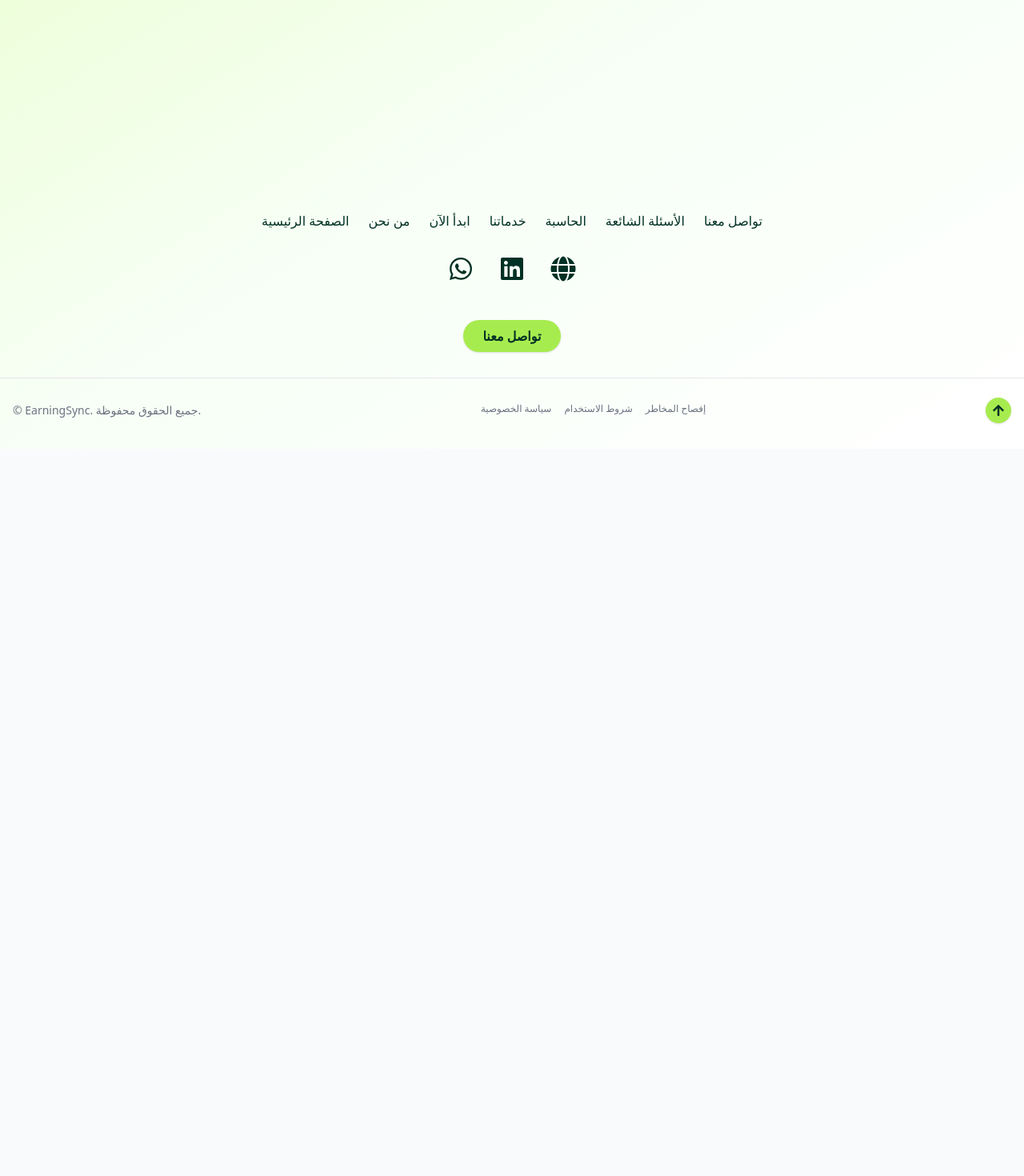
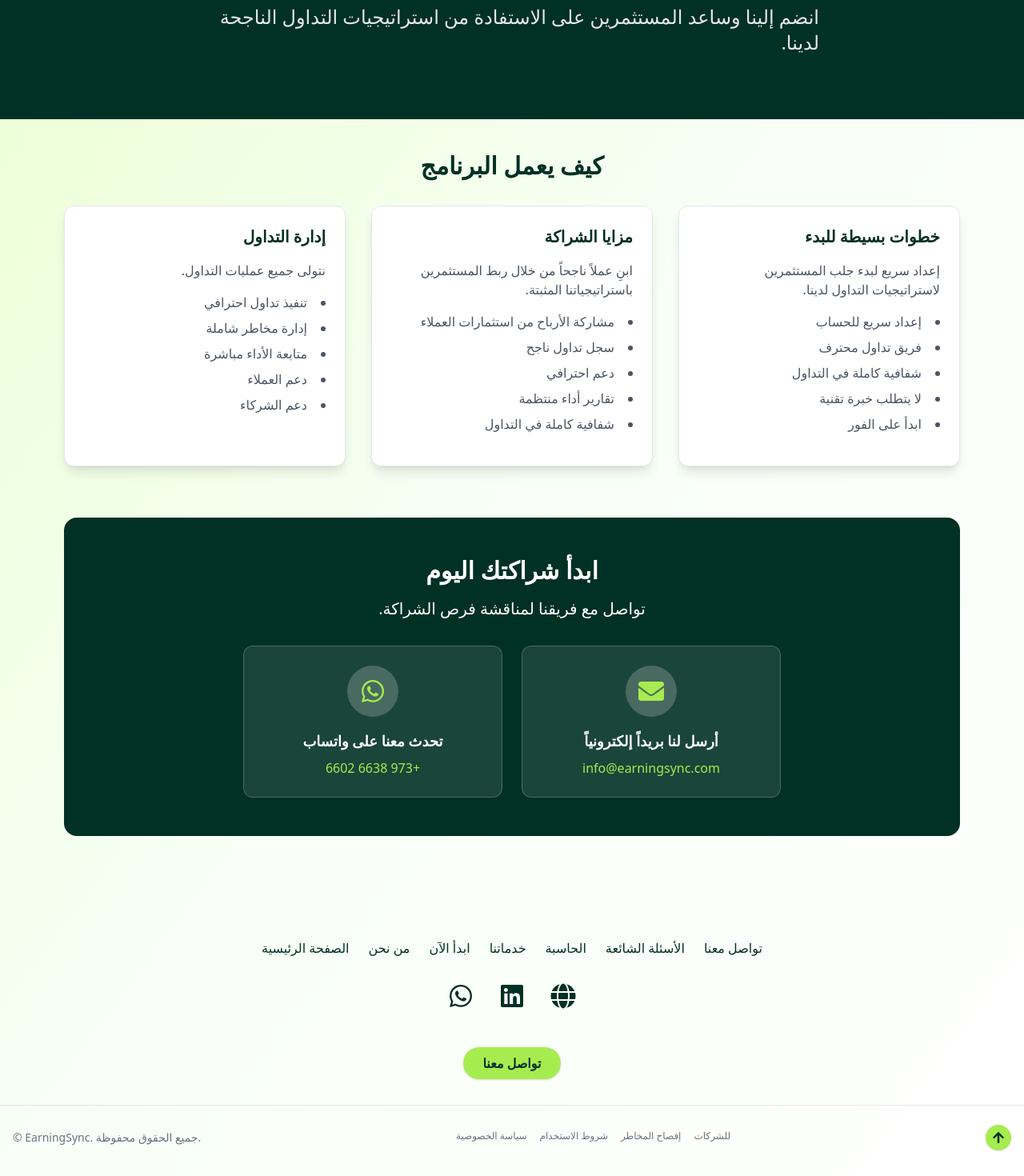
Before and after one commit to Suhaib5333/earning-sync, a React (Vite) app: page /ar/b2b in a window 1280 px wide. Shown: the part 239-1709 px from the top of the page at 80% size. Before the commit the page ends 800 px from the top, so only its background shows below. Built offline with nearby package versions, Linux system fonts and the light colour scheme.

Commit message:
Added b2b page

```diff
--- a/src/App.jsx
+++ b/src/App.jsx
@@ -12,6 +12,7 @@ import Products from "./pages/Products";
 import Privacy from "./pages/Privacy";
 import Terms from "./pages/Terms";
 import RiskWarning from "./pages/RiskWarning";
+import B2B from "./pages/B2B";
 
 function App() {
   return (
@@ -31,6 +32,7 @@ function App() {
             <Route path="/privacy" element={<Privacy />} />
             <Route path="/terms" element={<Terms />} />
             <Route path="/riskwarning" element={<RiskWarning />} />
+            <Route path="/b2b" element={<B2B />} />
             {/* Arabic routes (with /ar prefix) */}
             <Route path="/ar" element={<Home />} />
             <Route path="/ar/about" element={<About />} />
@@ -42,6 +44,7 @@ function App() {
             <Route path="/ar/privacy" element={<Privacy />} />
             <Route path="/ar/terms" element={<Terms />} />
             <Route path="/ar/riskwarning" element={<RiskWarning />} />
+            <Route path="/ar/b2b" element={<B2B />} />
           </Routes>
         </main>
         <Footer />
--- a/src/components/Footer.jsx
+++ b/src/components/Footer.jsx
@@ -155,6 +155,13 @@ const Footer = () => {
           >
             {t("footer.risk")}
           </Link>
+          <Link
+            to={getPath("/b2b")}
+            className="text-xs text-gray-500 hover:text-[#a7ec4f] transition border-b-2 border-transparent hover:border-[#a7ec4f] pb-0.5"
+            onClick={(e) => handleNavClick(getPath("/b2b"), e)}
+          >
+            {t("footer.b2b")}
+          </Link>
         </div>
         <button
           onClick={scrollToTop}
--- a/src/locales/ar/translation.json
+++ b/src/locales/ar/translation.json
@@ -98,6 +98,51 @@
     "title": "إفصاح المخاطر",
     "content": "EarningSync Classic هو استراتيجية شبه آلية لـ ناسداك (USTEC)، الذهب، النفط الأمريكي، وUS30 ، باستخدام قواعد صارمة لإدارة المخاطر ورأس المال لتحقيق نتائج مستقرة ومستدامة. مصمم لاقتناص الزخم بأقل مخاطرة، وهو مثالي للمستثمرين الباحثين عن عوائد مستقرة.\nجميع الاستراتيجيات، بما في ذلك EarningSync Classic وEarningSync HR، تحمل احتمالية الربح والخسارة. النتائج السابقة لا تضمن الأداء المستقبلي. تداول فقط برأس مال يمكنك تحمل خسارته، ويفضل استشارة مختص مستقل عند الحاجة.\nباستخدامك EarningSync، فإنك تقر وتقبل هذه المخاطر."
   },
+  "b2b": {
+    "heroTitle": "برنامج <span class=\"text-[#a7ec4f]\">الشراكة</span> من EarningSync",
+    "heroDesc": "انضم إلينا وساعد المستثمرين على الاستفادة من استراتيجيات التداول الناجحة لدينا.",
+    "programTitle": "كيف يعمل البرنامج",
+    "program": {
+      "setup": {
+        "title": "خطوات بسيطة للبدء",
+        "desc": "إعداد سريع لبدء جلب المستثمرين لاستراتيجيات التداول لدينا.",
+        "features": [
+          "إعداد سريع للحساب",
+          "فريق تداول محترف",
+          "شفافية كاملة في التداول",
+          "لا يتطلب خبرة تقنية",
+          "ابدأ على الفور"
+        ]
+      },
+      "benefits": {
+        "title": "مزايا الشراكة",
+        "desc": "ابنِ عملاً ناجحاً من خلال ربط المستثمرين باستراتيجياتنا المثبتة.",
+        "features": [
+          "مشاركة الأرباح من استثمارات العملاء",
+          "سجل تداول ناجح",
+          "دعم احترافي",
+          "تقارير أداء منتظمة",
+          "شفافية كاملة في التداول"
+        ]
+      },
+      "support": {
+        "title": "إدارة التداول",
+        "desc": "نتولى جميع عمليات التداول.",
+        "features": [
+          "تنفيذ تداول احترافي",
+          "إدارة مخاطر شاملة",
+          "متابعة الأداء مباشرة",
+          "دعم العملاء",
+          "دعم الشركاء"
+        ]
+      }
+    },
+    "contactTitle": "ابدأ شراكتك اليوم",
+    "contactDesc": "تواصل مع فريقنا لمناقشة فرص الشراكة.",
+    "contactButton": "تواصل معنا الآن",
+    "emailDesc": "أرسل لنا بريداً إلكترونياً",
+    "whatsappDesc": "تحدث معنا على واتساب"
+  },
   "home": {
     "heroTitle": "تكنلوجيا متطورة لنسخ <span class=\"text-[#a7ec4f]\">الصفقات</span>",
     "heroSubtitle": "عشرات المستثمرين ينسخون صفقاتنا و يثقون بنا",
@@ -176,7 +221,8 @@
     "terms": "شروط الاستخدام",
     "risk": "إفصاح المخاطر",
     "copyright": "© EarningSync. جميع الحقوق محفوظة.",
-    "contactButton": "تواصل معنا"
+    "contactButton": "تواصل معنا",
+    "b2b": "للشركات"
   },
   "calculator": {
     "heroTitle": "<span class=\"text-[#a7ec4f]\">الحاسبة</span>",
--- a/src/locales/en/translation.json
+++ b/src/locales/en/translation.json
@@ -127,7 +127,8 @@
     "terms": "Terms of Service",
     "risk": "Risk Disclosure",
     "copyright": "© EarningSync. All rights reserved.",
-    "contactButton": "Contact Us"
+    "contactButton": "Contact Us",
+    "b2b": "For Business"
   },
   "calculator": {
     "heroTitle": "Investment <span class=\"text-[#a7ec4f]\">Calculator</span>",
@@ -296,6 +297,51 @@
     "ctaButton": "Get Started Now",
     "ctaNote": "Start with just $100 • Stop copying & withdraw at anytime"
   },
+  "b2b": {
+    "heroTitle": "EarningSync <span class=\"text-[#a7ec4f]\">Partnership</span> Program",
+    "heroDesc": "Partner with us to grow your client base and share in the profits of our proven trading strategies.",
+    "programTitle": "How It Works",
+    "program": {
+      "setup": {
+        "title": "Simple Setup Process",
+        "desc": "Quick setup to start bringing investors to our trading strategies.",
+        "features": [
+          "Quick account setup",
+          "Professional trading team",
+          "Full trading transparency",
+          "No technical integration needed",
+          "Start immediately"
+        ]
+      },
+      "benefits": {
+        "title": "Partner Benefits",
+        "desc": "Build a successful business by connecting investors with our proven strategies.",
+        "features": [
+          "Split profits from client investments",
+          "Proven trading track record",
+          "Professional support",
+          "Regular performance reports",
+          "Full trading transparency"
+        ]
+      },
+      "support": {
+        "title": "Trading Management",
+        "desc": "We handle all trading operations.",
+        "features": [
+          "Professional trading execution",
+          "Comprehensive risk management",
+          "Live performance monitoring",
+          "Client support",
+          "Partner support"
+        ]
+      }
+    },
+    "contactTitle": "Start Your Partnership Today",
+    "contactDesc": "Get in touch with our team to discuss partnership opportunities.",
+    "contactButton": "Contact Us Now",
+    "emailDesc": "Send us an email",
+    "whatsappDesc": "Chat with us on WhatsApp"
+  },
   "home": {
     "heroTitle": "Advanced Copy Trading<br><span class=\"text-[#a7ec4f]\">Technology</span>",
     "heroSubtitle": "Dozens of Investors Copy and Trust Us",
--- /dev/null
+++ b/src/pages/B2B.jsx
@@ -0,0 +1,142 @@
+import React from "react";
+import { useTranslation } from "react-i18next";
+import { motion } from "framer-motion";
+import { FaEnvelope, FaWhatsapp } from "react-icons/fa";
+
+const B2B = () => {
+  const { t, i18n } = useTranslation();
+  const isRTL = i18n.language === "ar";
+
+  return (
+    <div dir={isRTL ? "rtl" : "ltr"}>
+      {/* Hero Section */}
+      <section className="w-full bg-[#013024] text-white py-16 md:py-20 mb-10">
+        <div className="max-w-4xl mx-auto px-4">
+          <h1
+            className="text-4xl md:text-6xl font-bold mb-6 text-center"
+            dangerouslySetInnerHTML={{ __html: t("b2b.heroTitle") }}
+          />
+          <p
+            className={`text-xl md:text-2xl text-gray-200 max-w-3xl mx-auto font-medium ${
+              isRTL ? "text-right" : "text-center"
+            }`}
+          >
+            {t("b2b.heroDesc")}
+          </p>
+        </div>
+      </section>
+
+      {/* Main Content */}
+      <div className="max-w-6xl mx-auto px-4 mb-16">
+        {/* Program Section */}
+        <section className="mb-16">
+          <h2 className="text-3xl font-bold text-[#013024] mb-8 text-center">
+            {t("b2b.programTitle")}
+          </h2>
+          <div className="grid md:grid-cols-2 lg:grid-cols-3 gap-8">
+            {/* Setup Process */}
+            <div className="bg-white rounded-xl shadow-lg p-6 border border-gray-200">
+              <h3 className="text-xl font-bold text-[#013024] mb-4">
+                {t("b2b.program.setup.title")}
+              </h3>
+              <p className="text-gray-600 mb-4">
+                {t("b2b.program.setup.desc")}
+              </p>
+              <ul className="list-disc list-inside text-gray-600 mb-4">
+                {t("b2b.program.setup.features", {
+                  returnObjects: true,
+                }).map((feature, index) => (
+                  <li key={index} className="mb-2">
+                    {feature}
+                  </li>
+                ))}
+              </ul>
+            </div>
+
+            {/* Benefits */}
+            <div className="bg-white rounded-xl shadow-lg p-6 border border-gray-200">
+              <h3 className="text-xl font-bold text-[#013024] mb-4">
+                {t("b2b.program.benefits.title")}
+              </h3>
+              <p className="text-gray-600 mb-4">
+                {t("b2b.program.benefits.desc")}
+              </p>
+              <ul className="list-disc list-inside text-gray-600 mb-4">
+                {t("b2b.program.benefits.features", {
+                  returnObjects: true,
+                }).map((feature, index) => (
+                  <li key={index} className="mb-2">
+                    {feature}
+                  </li>
+                ))}
+              </ul>
+            </div>
+
+            {/* Support */}
+            <div className="bg-white rounded-xl shadow-lg p-6 border border-gray-200">
+              <h3 className="text-xl font-bold text-[#013024] mb-4">
+                {t("b2b.program.support.title")}
+              </h3>
+              <p className="text-gray-600 mb-4">
+                {t("b2b.program.support.desc")}
+              </p>
+              <ul className="list-disc list-inside text-gray-600 mb-4">
+                {t("b2b.program.support.features", {
+                  returnObjects: true,
+                }).map((feature, index) => (
+                  <li key={index} className="mb-2">
+                    {feature}
+                  </li>
+                ))}
+              </ul>
+            </div>
+          </div>
+        </section>
+
+        {/* Contact Cards Section */}
+        <section className="bg-[#013024] rounded-2xl p-8 md:p-12 text-white">
+          <h2 className="text-3xl font-bold mb-4 text-center">{t("b2b.contactTitle")}</h2>
+          <p className="text-xl mb-8 text-center">{t("b2b.contactDesc")}</p>
+
+          <div className="grid md:grid-cols-2 gap-6 max-w-2xl mx-auto">
+            {/* Email Card */}
+            <motion.a
+              href="mailto:info@earningsync.com"
+              target="_blank"
+              rel="noopener noreferrer"
+              whileHover={{ scale: 1.04 }}
+              className="flex flex-col items-center justify-center p-6 rounded-xl bg-white/10 border border-white/20 backdrop-blur-sm hover:bg-white/20 transition-all duration-300 group"
+            >
+              <div className="bg-white/20 rounded-full p-4 mb-4">
+                <FaEnvelope className="w-8 h-8 text-[#a7ec4f]" />
+              </div>
+              <h3 className="text-lg font-bold mb-2">{t("b2b.emailDesc")}</h3>
+              <span className="text-[#a7ec4f] group-hover:underline">
+                info@earningsync.com
+              </span>
+            </motion.a>
+
+            {/* WhatsApp Card */}
+            <motion.a
+              href="https://wa.me/97366386602"
+              target="_blank"
+              rel="noopener noreferrer"
+              whileHover={{ scale: 1.04 }}
+              className="flex flex-col items-center justify-center p-6 rounded-xl bg-white/10 border border-white/20 backdrop-blur-sm hover:bg-white/20 transition-all duration-300 group"
+            >
+              <div className="bg-white/20 rounded-full p-4 mb-4">
+                <FaWhatsapp className="w-8 h-8 text-[#a7ec4f]" />
+              </div>
+              <h3 className="text-lg font-bold mb-2">{t("b2b.whatsappDesc")}</h3>
+              <span className="text-[#a7ec4f] group-hover:underline">
+                +973 6638 6602
+              </span>
+            </motion.a>
+          </div>
+        </section>
+      </div>
+    </div>
+  );
+};
+
+export default B2B;
```
Also changed, not shown: src/pages/Calculator.jsx (+10 -4 lines).
